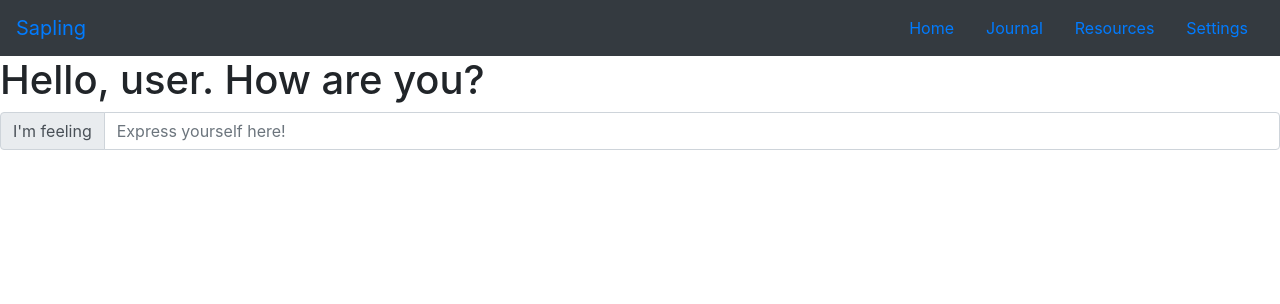
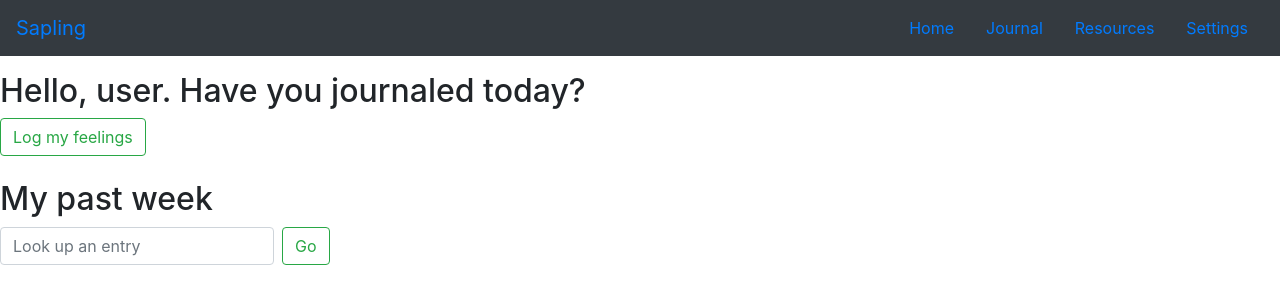
Before and after one commit to CS196Illinois/team-11, a React (Create React App) app in the folder frontend/: page /home in a window 1280 px wide. Shown: the top 304 px of the page. Built offline with nearby package versions, Linux system fonts and the light colour scheme.

Commit message:
ui changes to home and journal

```diff
--- a/frontend/src/SaplingNavbar/SaplingNavbar.js
+++ b/frontend/src/SaplingNavbar/SaplingNavbar.js
@@ -8,8 +8,8 @@ function handleSelect() {
 }
 export default function SaplingNavbar() {
     return (
-      <Navbar fixed="top" bg="dark" variant="dark">
-        <Navbar.Brand className=""><Link>Sapling</Link></Navbar.Brand>
+      <Navbar fixed="top" bg = "dark" variant="dark">
+        <Navbar.Brand className=""><Link href="/home">Sapling</Link></Navbar.Brand>
       <Nav className="mr-auto">
       </Nav>
       <Form inline>
--- /dev/null
+++ b/frontend/src/pages/Home.css
@@ -0,0 +1,16 @@
+.form-nivel label:nth-child(1) {
+    width: 160px;
+    float: left;
+    height: 20px;
+    line-height: 20px;
+    margin-right: 10px;
+    text-align: right;
+}
+
+.form-nivel label:nth-child(2) {
+    width: 160px;
+    height: 20px;
+    line-height: 20px;
+    margin-right: 10px;
+    text-align: right;
+}
--- a/frontend/src/pages/Home.js
+++ b/frontend/src/pages/Home.js
@@ -1,30 +1,26 @@
 import React, { Component } from "react";
 import { Link } from "react-router-dom";
 import { Button, InputGroup, Form, FormControl } from "react-bootstrap";
-
+import "./Home.css";
 export default class Home extends Component {
   render() {
     return (
       <div className="home">
         <div className="home-feelings">
 
-          <h1 className="feelings">Hello, user. How are you? </h1>
-          <h1 className="feelings">Hello, user. How are you? </h1>
+        <br></br>
+        <br></br>
+        <br></br>
+          <h2 className="feelings">Hello, user. Have you journaled today? </h2>
+          <a href="/journal"><Button variant="outline-success">Log my feelings</Button></a>
+        </div>
+        <br></br>
+        <h2>My past week </h2>
 
-          <div>
-  <InputGroup className="mb-3">
-    <InputGroup.Prepend>
-      <InputGroup.Text id="basic-addon1">I'm feeling </InputGroup.Text>
-    </InputGroup.Prepend>
-    <FormControl
-      placeholder="Express yourself here!"
-      aria-label="Username"
-      aria-describedby="basic-addon1"
-    />
-  </InputGroup>
-        </div>
-
-        </div>
+        <Form inline>
+      <FormControl type="text" placeholder="Look up an entry" className="mr-sm-2" />
+      <Button variant="outline-success">Go</Button>
+    </Form>
     </div>
     );
   }
--- a/frontend/src/pages/Journal.js
+++ b/frontend/src/pages/Journal.js
@@ -1,9 +1,74 @@
 import React, { Component } from "react";
+import InputGroup from 'react-bootstrap/InputGroup';
+import { Form, FormControl, Button } from "react-bootstrap";
+import "./Journal.css";
 export default class Journal extends Component {
+
+  constructor(props) {
+    super(props);
+    this.state = {
+      isLoaded: false,
+      studentData: [],
+    };
+  }
+
+
+  async componentDidMount() { // Get request to grab all students
+    const host = 'http://localhost:3000';
+    console.log(host + '/journal');
+    try {
+      const response = await fetch(host + '/journal');
+      const data = await response.json();
+      this.setState({
+        isLoaded: true,
+        studentData: data,
+      });
+    } catch (e) {
+      this.setState({
+        isLoaded: true,
+      });
+    }
+  }
+
   render() {
+
+    /*const { isLoaded, studentData } = this.state;
+    if (!isLoaded) {
+      return <div>Loading...</div>;
+    } else {
+      var data = [];
+      for (var i = 0; i < studentData.length; ++i) {
+        data.push(
+          <Student
+            key={studentData[i].id}
+            id={studentData[i].id}
+            name={studentData[i].name}
+            picture={studentData[i].picture}
+            major={studentData[i].major}
+            gradYear={studentData[i].gradYear}
+            title={studentData[i].title}
+            setStudent={this.props.setStudent}
+          />
+        );
+      }*/
+
     return (
       <div>
+        <br></br>
+        <br></br>
+        <br></br>
         <h3>Journal</h3>
+
+        <div>
+        <InputGroup>
+         <InputGroup.Prepend>
+           <InputGroup.Text>Log your feelings!</InputGroup.Text>
+            </InputGroup.Prepend>
+           <FormControl as="textarea" aria-label="Log" placeholder="How are you feeling today? What happened during your day?" />
+        </InputGroup>
+        </div>
+        <br></br>
+        <Button variant="success">Submit</Button>{' '}
       </div>
     );
   }
--- a/frontend/src/pages/Settings.js
+++ b/frontend/src/pages/Settings.js
@@ -3,6 +3,9 @@ export default class Settings extends Component {
   render() {
     return (
       <div>
+        <br></br>
+        <br></br>
+        <br></br>
         <h3>Settings</h3>
       </div>
     );
```
Also changed, not shown: frontend/src/pages/Journal.css (added).
